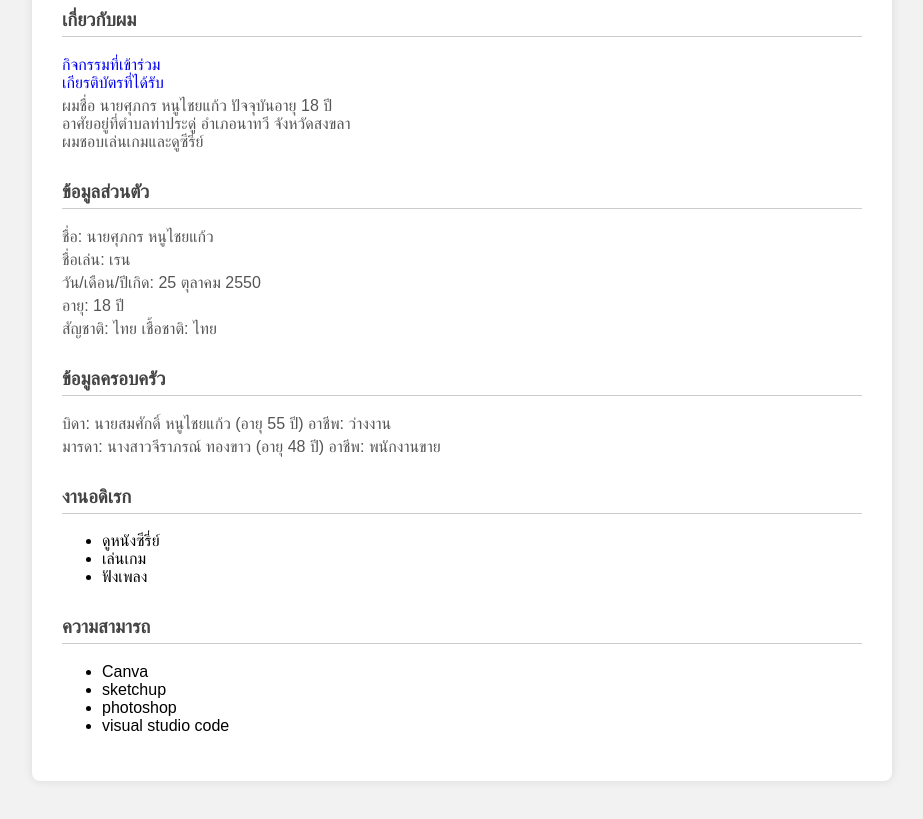
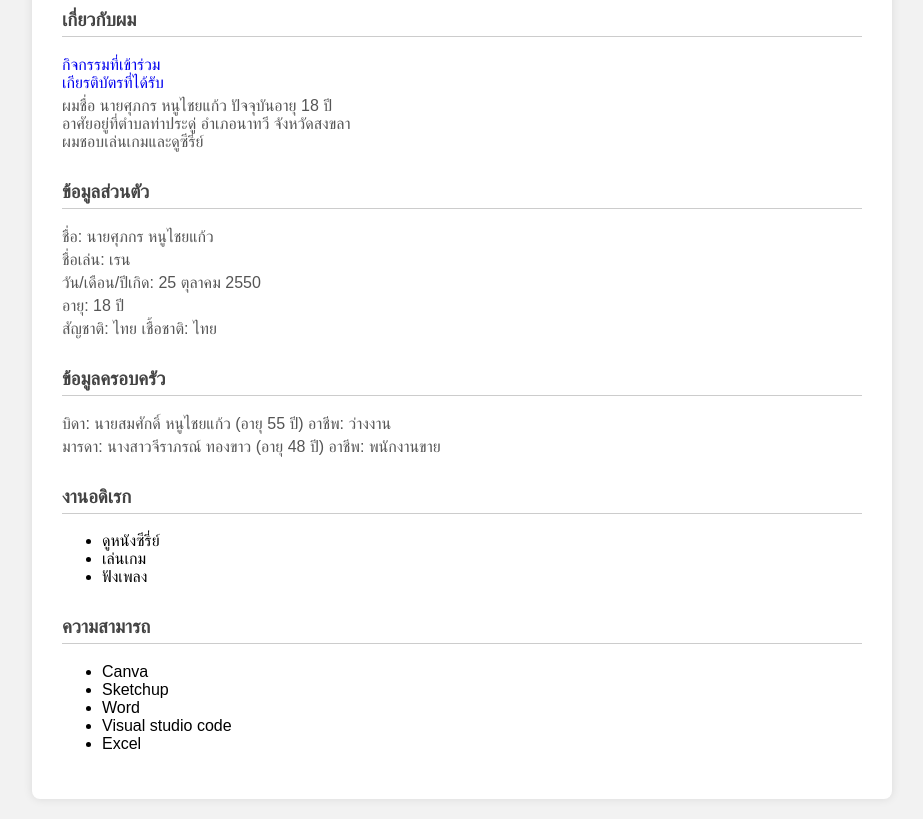
Before and after one commit to zniorfc/my-code, a plain HTML site: page index.html in a window 1280 px wide. Shown: the part 129-948 px from the top of the page, without its empty margins (178-1101 px from the left). Drawn offline with Linux system fonts and the light colour scheme.

Commit message:
เพิ่มเนื้อหาหน้า index.html

```diff
--- a/index.html
+++ b/index.html
@@ -40,9 +40,10 @@
     <h3>ความสามารถ</h3>
     <ul>
       <li>Canva</li>
-      <li>sketchup</li>
-      <li>photoshop</li>
-      <li>visual studio code</li>
+      <li>Sketchup</li>
+      <li>Word</li>
+      <li>Visual studio code</li>
+      <li>Excel</li>
     </ul>
   </div>
 </body>
```
